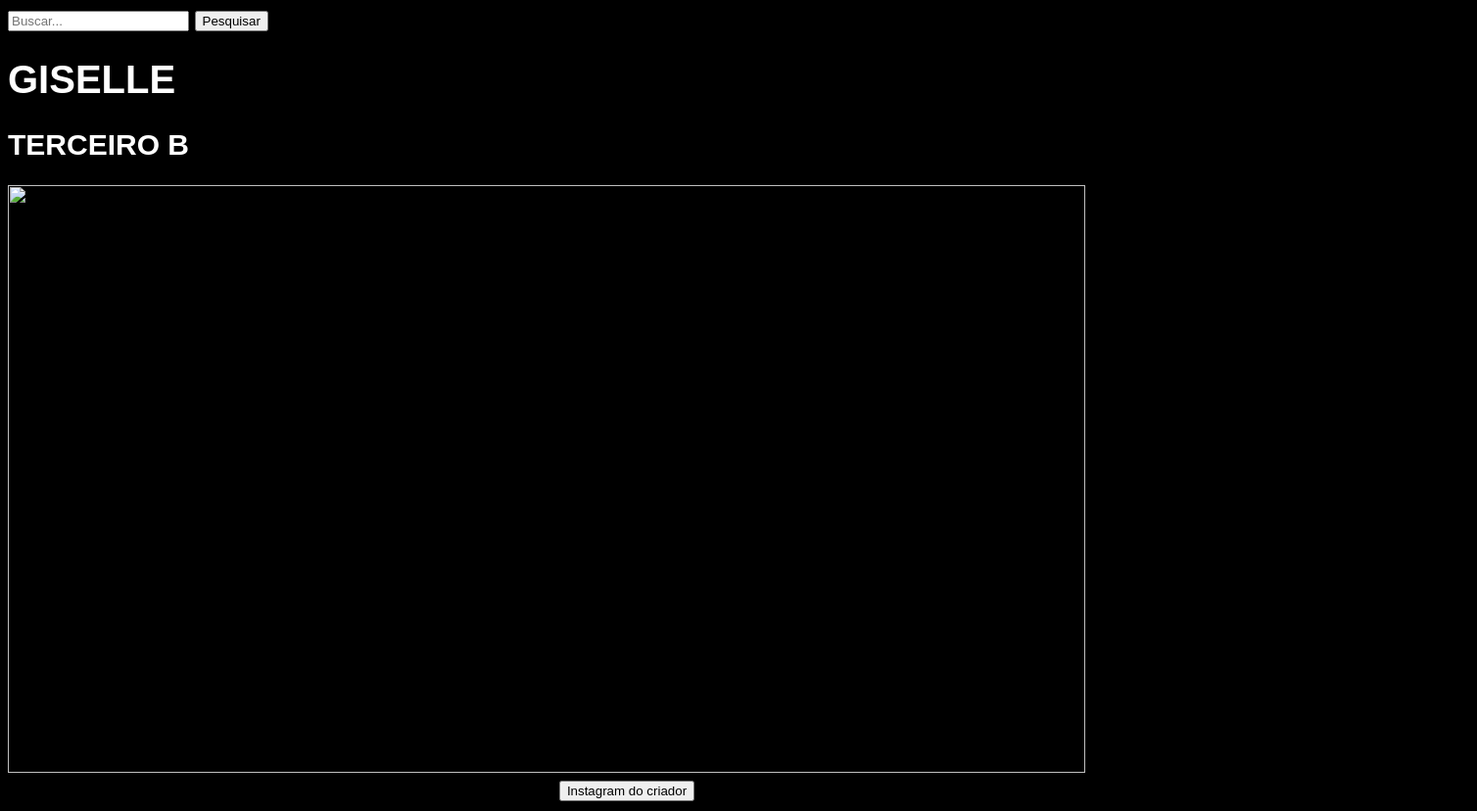
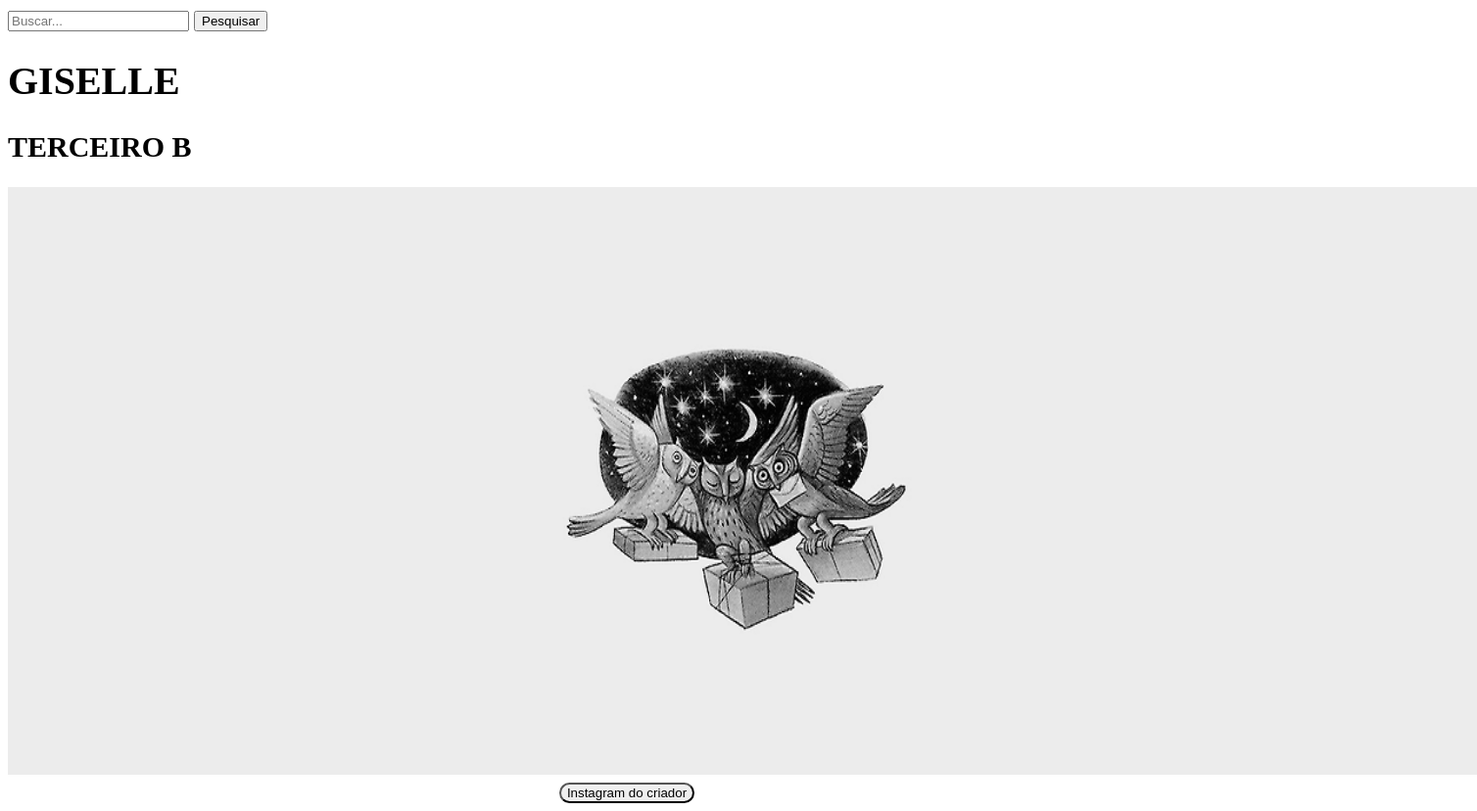
Before and after one commit to Giselle-Novinski/Giselle-program, a plain HTML site: page index.html in a window 1280 px wide. Shown: the whole page at 98% size, 1508 px wide, since content can reach past the window. Drawn offline with Linux system fonts and the light colour scheme.

Commit message:
Add files via upload

```diff
--- a/index.html
+++ b/index.html
@@ -13,11 +13,12 @@
         </div>
         <h1>GISELLE</h1>
         <h2>TERCEIRO B</h2>
-        <img src="646148.jpeg", width="1100px" height="600px">
-
+        <div class="imagem">
+            <img src="50801fb4ed9fd6e5156b0a26abe58aaf.png", width="1500px" height="600px">
+        </div>
         <footer>
             <div>
-                <a href="https://www.instagram.com/giihnovinski"><button>Instagram do criador</button></a>
+                <a href="https://www.instagram.com/giihnovinski"><button class="botao">Instagram do criador</button></a>
             </div>
         </footer>
     </body>
--- a/styles.css
+++ b/styles.css
@@ -1,8 +1,8 @@
 body{
-    color: rgb(255, 255, 255);
-    background-color: black;
-    background-image:linear-gradient(to right);
-    font-family: sans-serif;
+    color: rgb(0, 0, 0);
+    background-color: rgb(0, 0, 0)
+
+    background-imagefont-family: sans-serif;
     font-size: 20px;
 }
 header{
@@ -14,3 +14,9 @@ header{
 footer{
     text-align: center;
 }
+.imagem{
+    text-align: center;
+}
+.botao{
+    border-radius: 15px;
+}
```
Also changed, not shown: 50801fb4ed9fd6e5156b0a26abe58aaf.png (added).
